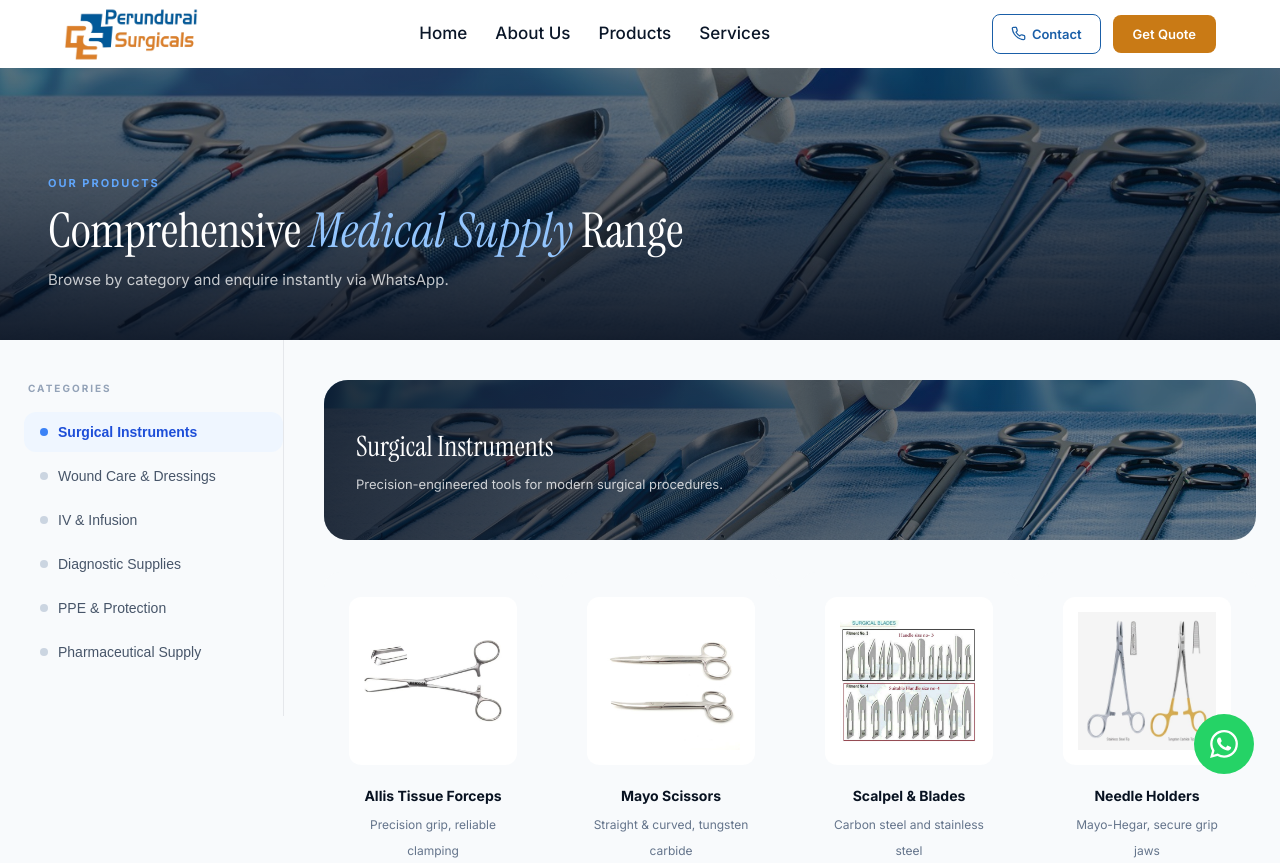
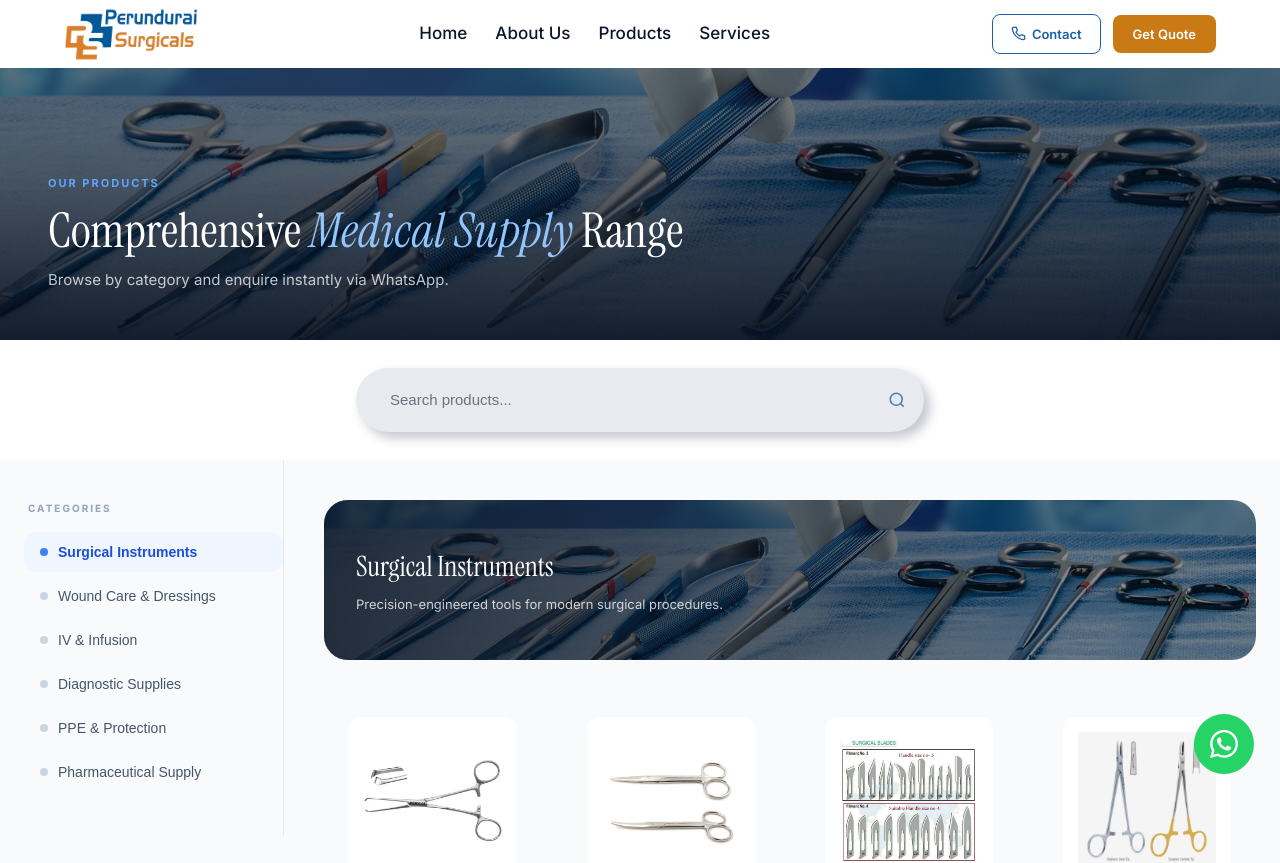
Before and after one commit to logeshwaranp1103/perunduraisurgical, a React (Vite) app: page /products in a window 1280 px wide. Shown: the top 863 px of the page. Built offline with nearby package versions, Linux system fonts and the light colour scheme.

Commit message:
search bar

```diff
--- a/src/components/HeroSlideshow.jsx
+++ b/src/components/HeroSlideshow.jsx
@@ -38,9 +38,14 @@ const HeroSlideshow = () => {
 
     transitioningRef.current = true;
     setOldSlide(current);
-    let type = window.innerWidth < 768 ? 'slide-over' : TRANSITIONS[transIdxRef.current % TRANSITIONS.length];
+
+    let type;
     if (isReverse) {
       type = 'slide-over-reverse';
+    } else if (window.innerWidth < 768) {
+      type = 'slide-over';
+    } else {
+      type = TRANSITIONS[transIdxRef.current % TRANSITIONS.length];
     }
     transIdxRef.current++;
     setTransClass(type);
--- /dev/null
+++ b/src/components/ProductSearch.jsx
@@ -0,0 +1,81 @@
+import { useState } from 'react';
+
+export default function ProductSearch({ query, onQueryChange }) {
+  return (
+    <div
+      style={{
+        width: '100%',
+        maxWidth: 600,
+        margin: '28px auto',
+        padding: '0 16px',
+        boxSizing: 'border-box',
+      }}
+    >
+      <div
+        style={{
+          display: 'flex',
+          alignItems: 'center',
+          background: '#e8eaf0',
+          borderRadius: 50,
+          boxShadow: '6px 6px 12px #c5c7cf, -6px -6px 12px #ffffff',
+          padding: '12px 18px 12px 22px',
+          gap: 8,
+        }}
+      >
+        <input
+          type="text"
+          value={query}
+          onChange={(e) => onQueryChange(e.target.value)}
+          placeholder="Search products..."
+          aria-label="Search products"
+          id="product-search-input"
+          style={{
+            flex: 1,
+            border: 'none',
+            outline: 'none',
+            boxShadow: 'none',
+            background: 'transparent',
+            fontSize: 15,
+            color: '#2d3148',
+            fontFamily: "'DM Sans', sans-serif",
+            caretColor: '#1a5fa8',
+          }}
+        />
+
+        {/* Clear button */}
+        {query && (
+          <button
+            onClick={() => onQueryChange('')}
+            aria-label="Clear search"
+            style={{
+              background: 'none',
+              border: 'none',
+              cursor: 'pointer',
+              padding: 4,
+              display: 'flex',
+              alignItems: 'center',
+              color: '#888',
+              borderRadius: '50%',
+              transition: 'color 0.2s',
+            }}
+            onMouseEnter={(e) => (e.currentTarget.style.color = '#1a5fa8')}
+            onMouseLeave={(e) => (e.currentTarget.style.color = '#888')}
+          >
+            <svg width="16" height="16" viewBox="0 0 24 24" fill="none" stroke="currentColor" strokeWidth="2.5">
+              <line x1="18" y1="6" x2="6" y2="18" />
+              <line x1="6" y1="6" x2="18" y2="18" />
+            </svg>
+          </button>
+        )}
+
+        {/* Search icon */}
+        <div style={{ display: 'flex', alignItems: 'center', color: '#1a5fa8', opacity: 0.75 }}>
+          <svg width="18" height="18" viewBox="0 0 24 24" fill="none" stroke="currentColor" strokeWidth="2.2">
+            <circle cx="11" cy="11" r="8" />
+            <line x1="21" y1="21" x2="16.65" y2="16.65" />
+          </svg>
+        </div>
+      </div>
+    </div>
+  );
+}
--- a/src/pages/ProductsPage.jsx
+++ b/src/pages/ProductsPage.jsx
@@ -4,19 +4,37 @@ import { categories, productsByCat } from '../data/productsData';
 import { assetUrl } from '../utils/assetUrl';
 import ProductCard from '../components/ProductCard';
 import ProductModal from '../components/ProductModal';
+import ProductSearch from '../components/ProductSearch';
 import Navbar from '../components/Navbar';
 import Footer from '../components/Footer';
 
 export default function ProductsPage() {
   const [activeCat, setActiveCat] = useState('surgical');
   const [selectedProduct, setSelectedProduct] = useState(null);
+  const [searchQuery, setSearchQuery] = useState('');
   const navigate = useNavigate();
 
   const currentCat = categories.find((c) => c.id === activeCat);
-  const products = productsByCat[activeCat] || [];
+
+  const allProducts = Object.entries(productsByCat).flatMap(([catId, items]) => {
+    const catLabel = categories.find(c => c.id === catId)?.label || catId;
+    return items.map(item => ({ ...item, category: catLabel, catId }));
+  });
+
+  const rawProducts = (productsByCat[activeCat] || []).map(p => ({
+    ...p,
+    category: currentCat?.label || activeCat
+  }));
+
+  const products = searchQuery.trim()
+    ? allProducts.filter(p =>
+        p.name.toLowerCase().includes(searchQuery.trim().toLowerCase()) ||
+        p.category.toLowerCase().includes(searchQuery.trim().toLowerCase())
+      )
+    : rawProducts;
 
   const handleCardClick = (product) => {
-    setSelectedProduct({ ...product, category: currentCat?.label || activeCat });
+    setSelectedProduct(product);
   };
 
   return (
@@ -48,6 +66,26 @@ export default function ProductsPage() {
         </button>
       </div>
 
+      {/* ─── Search Bar + Search Results ─── */}
+      <div className="pp-search-wrapper">
+        <ProductSearch
+          query={searchQuery}
+          onQueryChange={(val) => {
+            setSearchQuery(val);
+            if (val.trim()) {
+              const query = val.trim().toLowerCase();
+              const firstMatch = allProducts.find(p =>
+                p.name.toLowerCase().includes(query) ||
+                p.category.toLowerCase().includes(query)
+              );
+              if (firstMatch && firstMatch.catId !== activeCat) {
+                setActiveCat(firstMatch.catId);
+              }
+            }
+          }}
+        />
+      </div>
+
       {/* ─── Main Layout ─── */}
       <div className="pp-layout">
 
@@ -61,6 +99,7 @@ export default function ProductsPage() {
                 className={`pp-cat-tab${activeCat === cat.id ? ' active' : ''}`}
                 onClick={() => {
                   setActiveCat(cat.id);
+                  setSearchQuery('');
                   const isMobile = window.innerWidth <= 768;
                   window.scrollTo({ top: isMobile ? 200 : 300, behavior: 'smooth' });
                 }}
@@ -87,13 +126,19 @@ export default function ProductsPage() {
 
             {/* Grid */}
             <div className="prod-grid pp-grid" role="list">
-            {products.map((product) => (
+              {products.length > 0 ? (
+                products.map((product) => (
                   <ProductCard
                     key={product.id}
                     product={product}
                     onClick={handleCardClick}
                   />
-            ))}
+                ))
+              ) : (
+                <div style={{ gridColumn: '1 / -1', padding: '40px 0', textAlign: 'center', color: '#6b7280' }}>
+                  No products found matching "{searchQuery}".
+                </div>
+              )}
             </div>
 
             {/* Category-level WhatsApp enquiry */}
```
Lines whose indentation alone changed are shown as unchanged.
